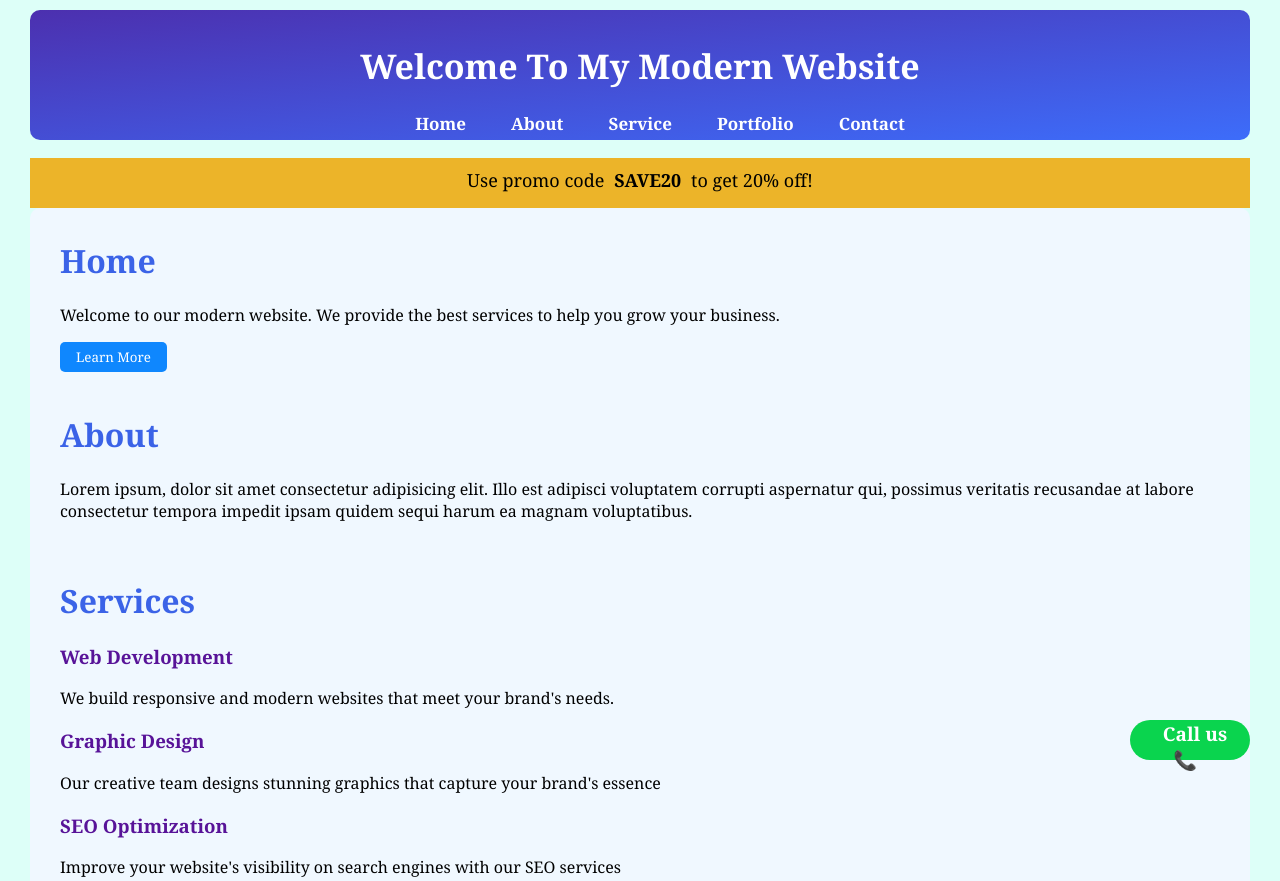
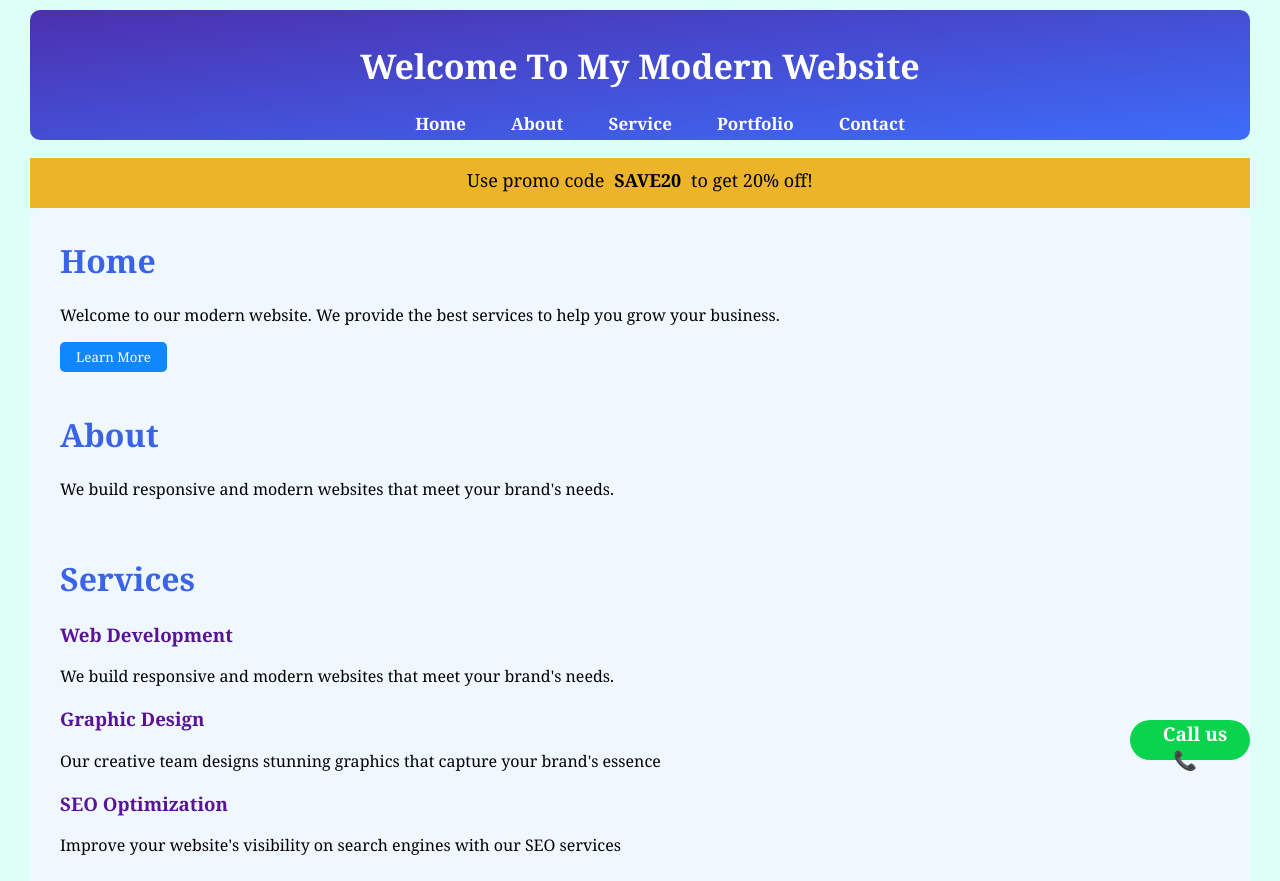
Before and after one commit to hmdredwan/Modern-Website, a plain HTML site: page index.html in a window 1280 px wide. Shown: the top 881 px of the page. Drawn offline with Linux system fonts and the light colour scheme.

Commit message:
Update index.html

```diff
--- a/index.html
+++ b/index.html
@@ -36,7 +36,7 @@
 
         <div class="about">
             <h1 id="About">About</h1>
-            <p>Lorem ipsum, dolor sit amet consectetur adipisicing elit. Illo est adipisci voluptatem corrupti aspernatur qui, possimus veritatis recusandae at labore consectetur tempora impedit ipsam quidem sequi harum ea magnam voluptatibus.</p>
+            <p>We build responsive and modern websites that meet your brand's needs.</p>
         </div>
 
         <div class="services">
@@ -83,7 +83,7 @@
         </div>
     </div>
     <div class="footer">
-        <p>© 2024 Modern Website. All rights reserved.Md.Redwan Hossain.</p>
+        <p>© 2024 Modern Website. All rights reserved. Md.Redwan Hossain.</p>
     </div>
 
 </body>
```
